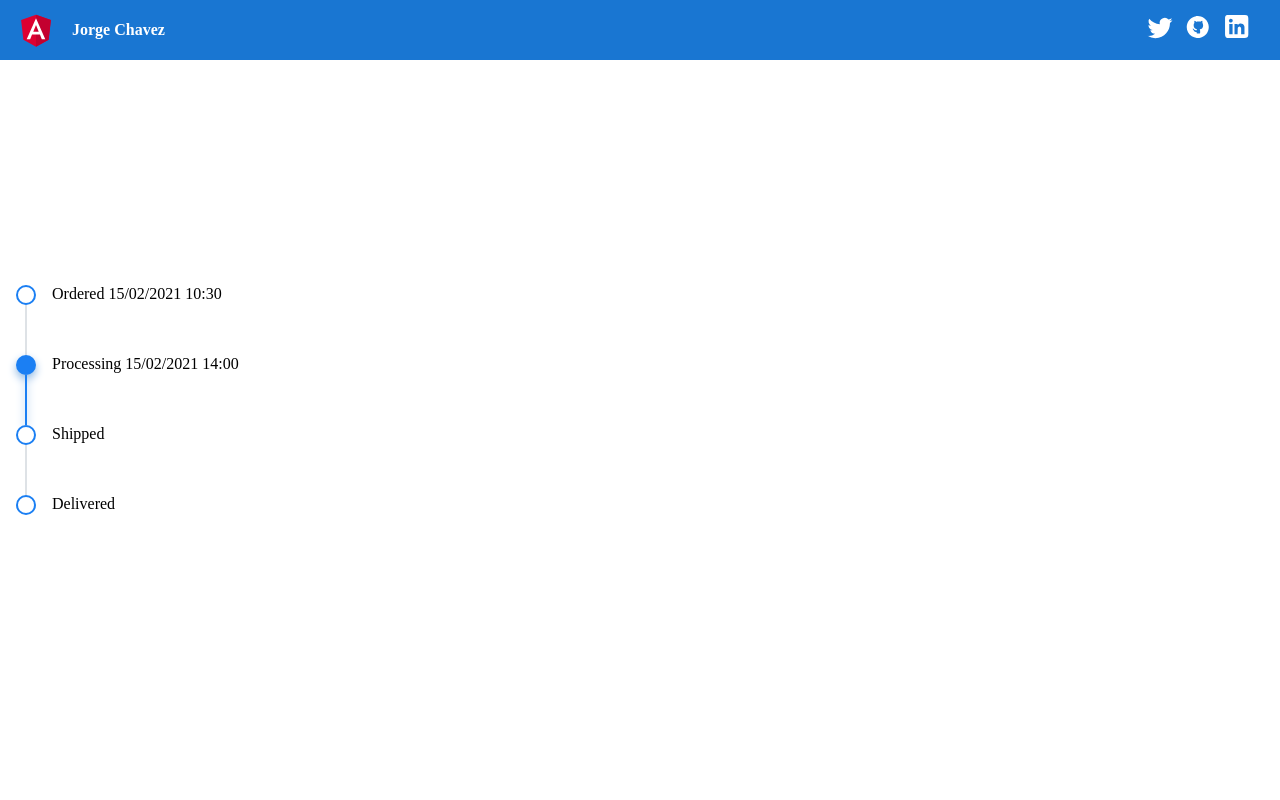
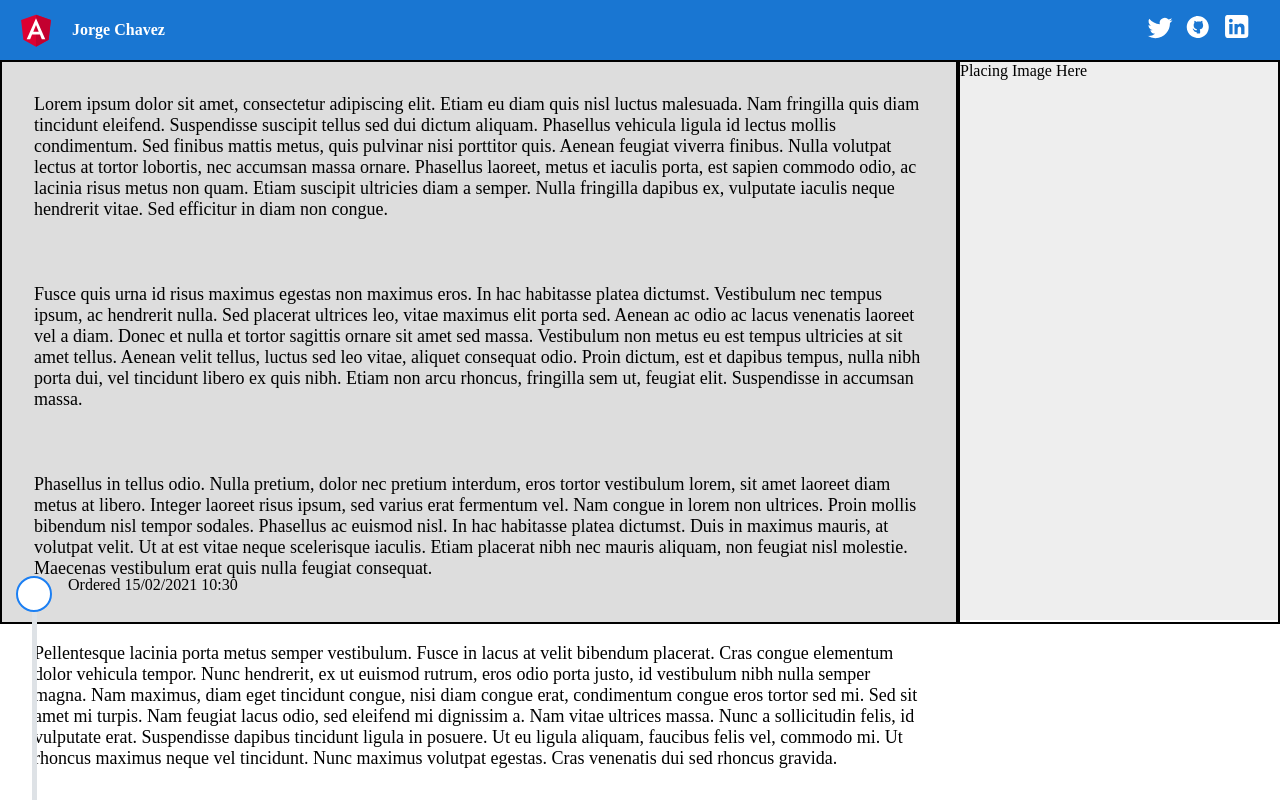
Before and after one commit to jorgejc2/mywebsite, an Angular app: page / in a window 1280 px wide. Built offline with nearby package versions, Linux system fonts and the light colour scheme.

Commit message:
using flex display but will change to grid display instead

```diff
--- a/src/app/app.module.ts
+++ b/src/app/app.module.ts
@@ -4,12 +4,14 @@ import { BrowserModule } from '@angular/platform-browser';
 import { AppComponent } from './app.component';
 import { DashboardHomeComponent } from './dashboard-home/dashboard-home.component';
 import { DashboardTimelineComponent } from './dashboard-home/dashboard-timeline/dashboard-timeline.component';
+import { DashboardHomeMainDescriptionComponent } from './dashboard-home-main-description/dashboard-home-main-description.component';
 
 @NgModule({
   declarations: [
     AppComponent,
     DashboardHomeComponent,
-    DashboardTimelineComponent
+    DashboardTimelineComponent,
+    DashboardHomeMainDescriptionComponent
   ],
   imports: [
     BrowserModule
--- /dev/null
+++ b/src/app/dashboard-home-main-description/dashboard-home-main-description.component.css
@@ -0,0 +1,52 @@
+@media (max-width: 912px) {
+    .home-description {
+      flex-direction: column;
+    }
+
+    .home-description-col-one p {
+        font-size: small;
+        padding: 0.5rem 2rem;
+        margin: 0 auto;
+    }
+  }
+
+  @media (min-width: 913px) {
+    .home-description-col-one {
+        width: 85rem;
+        height: 100%;
+    }
+    .home-description-col-one p {
+    font-size: large;
+    padding: 2rem;
+}
+  }
+
+.home-description {
+    border: 2% solid;
+    background: #eee;
+    position: relative;
+    top: 60px;
+    /* max-height: 500px; */
+    height: 70%;
+    display: flex;
+    width: 100%;
+}
+
+.home-description div:nth-child(odd) {
+    background: #ddd;
+}
+
+.home-description-col-one {
+    flex: 3;
+    border: 2px solid;
+    /* width: 85rem; */
+    /* min-width: 25rem; */
+    /* height: 100%; */
+}
+
+.home-description-col-two {
+    flex: 1;
+    border: 2px solid;
+    width: 20;
+    height: 100%;
+}
--- /dev/null
+++ b/src/app/dashboard-home-main-description/dashboard-home-main-description.component.html
@@ -0,0 +1,15 @@
+<div class="home-description">
+  <div class="home-description-col-one">
+    <p>Lorem ipsum dolor sit amet, consectetur adipiscing elit. Etiam eu diam quis nisl luctus malesuada. Nam fringilla quis diam tincidunt eleifend. Suspendisse suscipit tellus sed dui dictum aliquam. Phasellus vehicula ligula id lectus mollis condimentum. Sed finibus mattis metus, quis pulvinar nisi porttitor quis. Aenean feugiat viverra finibus. Nulla volutpat lectus at tortor lobortis, nec accumsan massa ornare. Phasellus laoreet, metus et iaculis porta, est sapien commodo odio, ac lacinia risus metus non quam. Etiam suscipit ultricies diam a semper. Nulla fringilla dapibus ex, vulputate iaculis neque hendrerit vitae. Sed efficitur in diam non congue.
+      </p>
+    <p>Fusce quis urna id risus maximus egestas non maximus eros. In hac habitasse platea dictumst. Vestibulum nec tempus ipsum, ac hendrerit nulla. Sed placerat ultrices leo, vitae maximus elit porta sed. Aenean ac odio ac lacus venenatis laoreet vel a diam. Donec et nulla et tortor sagittis ornare sit amet sed massa. Vestibulum non metus eu est tempus ultricies at sit amet tellus. Aenean velit tellus, luctus sed leo vitae, aliquet consequat odio. Proin dictum, est et dapibus tempus, nulla nibh porta dui, vel tincidunt libero ex quis nibh. Etiam non arcu rhoncus, fringilla sem ut, feugiat elit. Suspendisse in accumsan massa.
+    </p>
+    <p>Phasellus in tellus odio. Nulla pretium, dolor nec pretium interdum, eros tortor vestibulum lorem, sit amet laoreet diam metus at libero. Integer laoreet risus ipsum, sed varius erat fermentum vel. Nam congue in lorem non ultrices. Proin mollis bibendum nisl tempor sodales. Phasellus ac euismod nisl. In hac habitasse platea dictumst. Duis in maximus mauris, at volutpat velit. Ut at est vitae neque scelerisque iaculis. Etiam placerat nibh nec mauris aliquam, non feugiat nisl molestie. Maecenas vestibulum erat quis nulla feugiat consequat.
+    </p>
+    <p>Pellentesque lacinia porta metus semper vestibulum. Fusce in lacus at velit bibendum placerat. Cras congue elementum dolor vehicula tempor. Nunc hendrerit, ex ut euismod rutrum, eros odio porta justo, id vestibulum nibh nulla semper magna. Nam maximus, diam eget tincidunt congue, nisi diam congue erat, condimentum congue eros tortor sed mi. Sed sit amet mi turpis. Nam feugiat lacus odio, sed eleifend mi dignissim a. Nam vitae ultrices massa. Nunc a sollicitudin felis, id vulputate erat. Suspendisse dapibus tincidunt ligula in posuere. Ut eu ligula aliquam, faucibus felis vel, commodo mi. Ut rhoncus maximus neque vel tincidunt. Nunc maximus volutpat egestas. Cras venenatis dui sed rhoncus gravida.
+    </p>
+    <p>Praesent ultrices purus nec aliquam blandit. Curabitur justo eros, dignissim id iaculis a, ornare eget massa. Quisque mollis tincidunt rutrum. Nulla odio ligula, porttitor vel dignissim nec, vestibulum non lacus. Sed eleifend pulvinar urna at ullamcorper. Quisque elit massa, sodales nec pharetra sed, vestibulum non elit. Nulla dapibus aliquet magna id facilisis. Fusce eget elementum orci, et facilisis lacus. Nunc dapibus tincidunt fermentum. Sed mattis leo vitae volutpat congue. Vestibulum gravida mi justo. Integer eu tortor tortor. Etiam vel augue augue.
+    </p>
+    </div>
+  <div class="home-description-col-two">Placing Image Here</div>
+</div>
--- /dev/null
+++ b/src/app/dashboard-home-main-description/dashboard-home-main-description.component.ts
@@ -0,0 +1,15 @@
+import { Component, OnInit } from '@angular/core';
+
+@Component({
+  selector: 'app-dashboard-home-main-description',
+  templateUrl: './dashboard-home-main-description.component.html',
+  styleUrls: ['./dashboard-home-main-description.component.css']
+})
+export class DashboardHomeMainDescriptionComponent implements OnInit {
+
+  constructor() { }
+
+  ngOnInit(): void {
+  }
+
+}
--- a/src/app/dashboard-home/dashboard-home.component.css
+++ b/src/app/dashboard-home/dashboard-home.component.css
@@ -1,19 +1,23 @@
-.starting_screen{
+/* .starting_screen{
     width: 95vw;
     height: 95vh;
-    /* width: 90%;
-    height: 90%; */
     position: relative;
     border-style: solid;
     border-width: 3px;
     margin: auto;
     background: pink;
-    -webkit-animation: fadein 5s; /* Safari, Chrome and Opera > 12.1 */
-       -moz-animation: fadein 5s; /* Firefox < 16 */
-        -ms-animation: fadein 5s; /* Internet Explorer */
-         -o-animation: fadein 5s; /* Opera < 12.1 */
+    -webkit-animation: fadein 5s;
+       -moz-animation: fadein 5s;
+        -ms-animation: fadein 5s;
+         -o-animation: fadein 5s;
             animation: fadein 5s;
 
+} */
+.main {
+    position: relative;
+     width: 100vw;
+    height: 100vh;
+    overflow-x: hidden;
 }
 
 .toolbar{
@@ -22,11 +26,16 @@
     left: 0;
     right: 0;
     height: 60px;
+    /* max-height: 60px;
+    min-height: 60px;
+    height: 5%; */
     display: flex;
     align-items: center;
     background-color: #1976d2;
     color: white;
-    font-weight: 600;;
+    font-weight: 600;
+    /* max-width: 100%; */
+    /* overflow-x: hidden; */
 }
 
 .toolbar img {
--- a/src/app/dashboard-home/dashboard-home.component.html
+++ b/src/app/dashboard-home/dashboard-home.component.html
@@ -1,3 +1,4 @@
+<div class="main">
 <div class="toolbar" role="banner">
       <img
       width="40"
@@ -95,7 +96,6 @@
     </a>
 
   </div>
-<!-- <div class="starting_screen">
-    <p class="starting_message">Welcome</p>
-</div> -->
+  <app-dashboard-home-main-description></app-dashboard-home-main-description>
   <app-dashboard-timeline [value]="events"></app-dashboard-timeline>
+</div>
--- a/src/app/dashboard-home/dashboard-home.component.ts
+++ b/src/app/dashboard-home/dashboard-home.component.ts
@@ -17,7 +17,10 @@ export class DashboardHomeComponent implements OnInit {
       {content: 'Ordered', date: '15/02/2021 10:30', status: 'R'},
       {content: 'Processing', date: '15/02/2021 14:00', status: 'R'},
       {content: 'Shipped'},
-      {content: 'Delivered'}
+      {content: 'Delivered'},
+      {content: 'Ordered', date: '15/02/2021 10:30', status: 'R'},
+      {content: 'Processing', date: '15/02/2021 14:00', status: 'R'},
+      {content: 'Shipped'}
     ]
     await new Promise( resolve => setTimeout(resolve, 5000));
     console.log("delay finished")
--- a/src/app/dashboard-home/dashboard-timeline/dashboard-timeline.component.css
+++ b/src/app/dashboard-home/dashboard-timeline/dashboard-timeline.component.css
@@ -3,12 +3,16 @@
     flex-grow: 1;
     flex-direction: column;
     padding: 1rem;
+    position: relative;
+    bottom: 0%;
+    max-width: 50%;
+    overflow-x: hidden;
 }
 
 .timeline-event {
     display: flex;
     position: relative;
-    min-height: 70px;
+    min-height: 250px;
 }
 
 .timeline-event:last-child {
@@ -33,15 +37,15 @@
     align-self: baseline;
     border: 2px solid #1b7ff3;
     border-radius: 50%;
-    width: 1rem;
-    height: 1rem;
+    width: 2rem;
+    height: 2rem;
     background-color: #fff;
 }
 
 .timeline-track {
     flex-grow: 1;
     background-color: #dee2e6;
-    width: 2px;
+    width: 5px;
 }
 
 .timeline-date {
--- a/src/styles.css
+++ b/src/styles.css
@@ -6,6 +6,6 @@
 }
 
 body {
-    width: 100vh;
-    height: 100wh;
+    width: 100vw;
+    height: 100vh;
 }
```
Also changed, not shown: 1 other file (tests, documents, lock files or other folders). Lines whose indentation alone changed are shown as unchanged.
